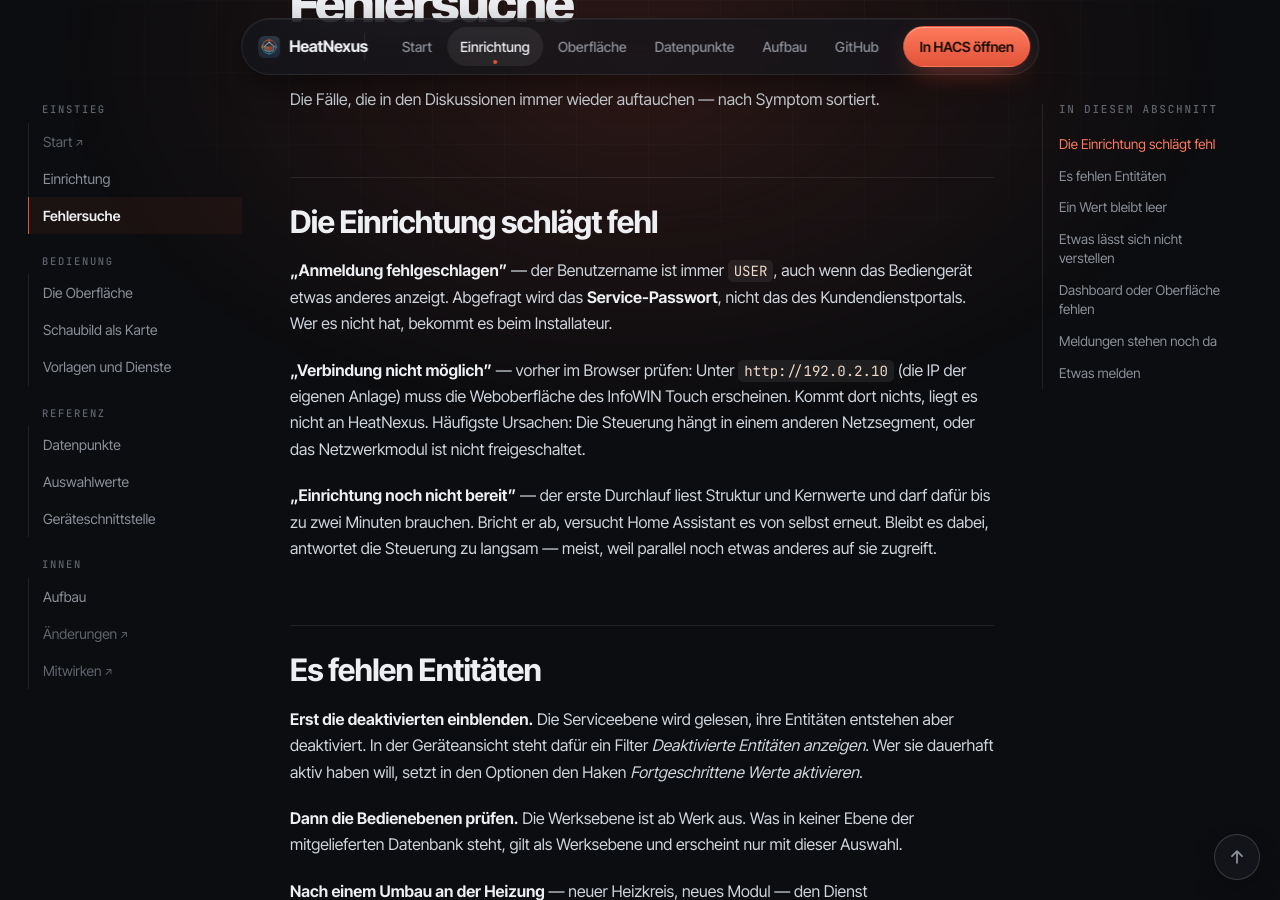
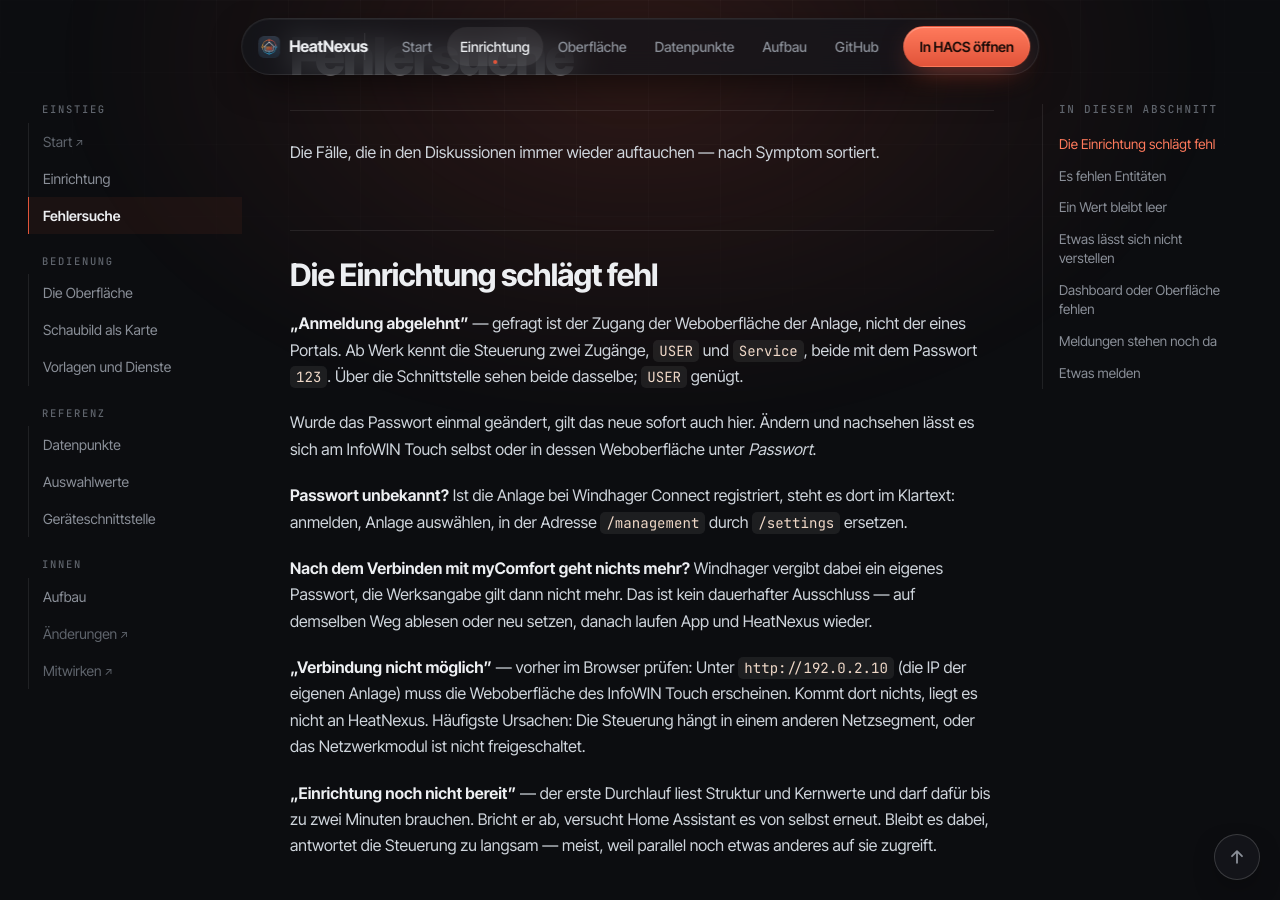
Before and after one commit to xIceTea/HeatNexus, a Jekyll site: the page built from docs/ANLEITUNG.md, in a window 1280 px wide and 900 px high, scrolled down 3976 px. Built offline with Jekyll 4.4.1, drawn with Linux system fonts in a browser that asks for light colours; some of the changed text lies outside the part shown.

Commit message:
docs: Texte zu Zugang und Oberfläche richtigstellen

```diff
--- a/docs/_includes/EINRICHTUNG.md
+++ b/docs/_includes/EINRICHTUNG.md
@@ -5,10 +5,11 @@
 
 ## Zugang
 
-Gebraucht werden die **IP der Steuerung** und das **Service-Passwort**. Der
-Benutzername ist immer `USER` und wird nicht abgefragt. Ob der Weg frei ist,
-zeigt ein Blick in den Browser: Unter `http://<IP der Anlage>` muss die
-Weboberfläche des InfoWIN Touch erscheinen.
+Gebraucht werden die **IP der Steuerung** und der Zugang zu ihrer
+Weboberfläche. Ab Werk kennt die Steuerung zwei Zugänge, `USER` und `Service`,
+beide mit dem Passwort `123`. Über die Schnittstelle sehen beide dasselbe,
+`USER` genügt also. Ob der Weg frei ist, zeigt ein Blick in den Browser: Unter
+`http://<IP der Anlage>` muss die Weboberfläche des InfoWIN Touch erscheinen.
 
 Ein Konfigurationseintrag kann **mehrere Anlagen** führen — bis zu sechs. Jede
 bekommt eine eigene Bezeichnung, etwa `Heizhaus` und `Wohnhaus`. Diese
@@ -59,9 +60,9 @@
 | normal | 2 min | alles Übrige |
 | langsam | 15 min | Zähler, Laufzeiten, träge Einheiten, deaktiviert angelegte Werte |
 
-Die Klasse ergibt sich daraus, *was* der Wert ist — Plattform, Name,
-Zustandsklasse, Einheit — nicht daraus, auf welcher Ebene er liegt.
-Betriebsstunden ändern sich nicht in dreißig Sekunden.
+Welcher Klasse ein Wert zufällt, entscheidet die Art des Werts: Plattform,
+Name, Zustandsklasse und Einheit. Die Bedienebene spielt dabei keine Rolle.
+Betriebsstunden ändern sich nicht in dreißig Sekunden, egal wo sie stehen.
 
 Ein kürzeres Intervall bringt deshalb wenig und kostet: Die Steuerung
 beantwortet Anfragen nacheinander, mehr Gleichzeitigkeit verkürzt einen
--- a/docs/_includes/FEHLERSUCHE.md
+++ b/docs/_includes/FEHLERSUCHE.md
@@ -5,10 +5,23 @@
 
 ## Die Einrichtung schlägt fehl
 
-**„Anmeldung fehlgeschlagen"** — der Benutzername ist immer `USER`, auch wenn
-das Bediengerät etwas anderes anzeigt. Abgefragt wird das
-**Service-Passwort**, nicht das des Kundendienstportals. Wer es nicht hat,
-bekommt es beim Installateur.
+**„Anmeldung abgelehnt"** — gefragt ist der Zugang der Weboberfläche der
+Anlage, nicht der eines Portals. Ab Werk kennt die Steuerung zwei Zugänge,
+`USER` und `Service`, beide mit dem Passwort `123`. Über die Schnittstelle
+sehen beide dasselbe; `USER` genügt.
+
+Wurde das Passwort einmal geändert, gilt das neue sofort auch hier. Ändern und
+nachsehen lässt es sich am InfoWIN Touch selbst oder in dessen Weboberfläche
+unter *Passwort*.
+
+**Passwort unbekannt?** Ist die Anlage bei Windhager Connect registriert, steht
+es dort im Klartext: anmelden, Anlage auswählen, in der Adresse `/management`
+durch `/settings` ersetzen.
+
+**Nach dem Verbinden mit myComfort geht nichts mehr?** Windhager vergibt dabei
+ein eigenes Passwort, die Werksangabe gilt dann nicht mehr. Das ist kein
+dauerhafter Ausschluss — auf demselben Weg ablesen oder neu setzen, danach
+laufen App und HeatNexus wieder.
 
 **„Verbindung nicht möglich"** — vorher im Browser prüfen: Unter
 `http://192.0.2.10` (die IP der eigenen Anlage) muss die Weboberfläche des
--- a/docs/_includes/OBERFLAECHE.md
+++ b/docs/_includes/OBERFLAECHE.md
@@ -1,7 +1,8 @@
 # Die Oberfläche
 
 HeatNexus bringt eine eigene Seite in der Seitenleiste von Home Assistant mit.
-Diese Seite zeigt, was darin steht — bevor man die Integration installiert.
+Hier steht, was darauf zu sehen ist — damit man es beurteilen kann, ohne die
+Integration erst installieren zu müssen.
 
 <p align="center">
   <img src="https://raw.githubusercontent.com/xIceTea/HeatNexus/main/assets/panel_rundgang.gif" alt="Rundgang durch die Oberfläche: Übersicht, Störung, Steuerung, Wartung, Zeitprogramme" width="900">
@@ -55,9 +56,9 @@
 „Sa, So", darin die Schaltzeiten als Balken, darunter als Text. Bearbeitet wird
 in Blöcken und gespeichert als ganzes Programm — so, wie die Anlage es führt.
 
-Der Reiter **Verlauf** fehlt im Rundgang. Er zeichnet mit der Verlaufskarte von
-Home Assistant, und die gibt es nur in einer laufenden Instanz; eine leere
-Karte im Bild wäre eine Falschaussage.
+Der Reiter **Verlauf** fehlt im Rundgang. Er benutzt die Verlaufskarte von
+Home Assistant, und die zeichnet nur mit einer laufenden Anlage dahinter. Eine
+leere Karte im Bild würde also etwas Falsches zeigen.
 
 ## Wie das Bild entsteht
 
```
Also changed, not shown: docs/index.md (+1 -2 lines).
